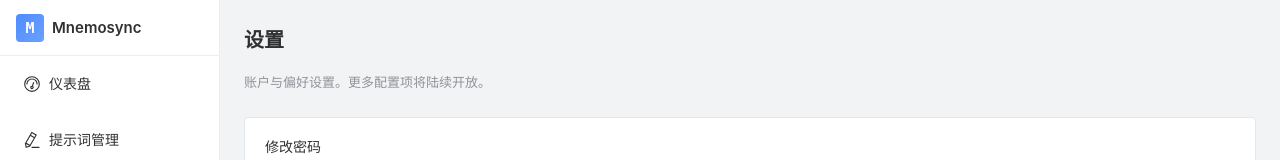
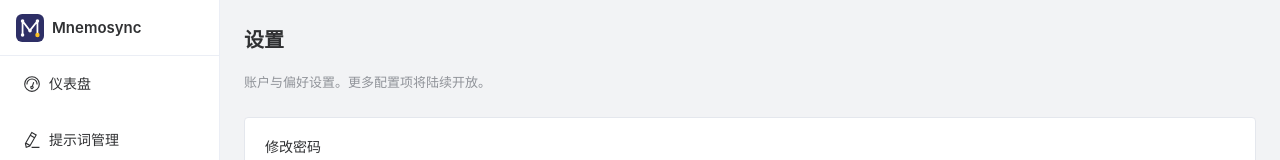
Before and after one commit to HarryHello/mnemosync, a Vue app in the folder ui/: page /settings in a window 1280 px wide. Shown: the top 160 px of the page. Built offline with nearby package versions, Linux system fonts and the light colour scheme; no server answers; sample sign-in values are in the browser's storage.

Commit message:
style(ui): 替换默认 Vue favicon 为 Mnemosync 记忆图标
favicon 用 SVG 版 (5 节点记忆图 + 琥珀色中枢), sidebar brandmark
和登录页 wordmark 都换成同一图标, 保持视觉一致。

```diff
--- a/ui/index.html
+++ b/ui/index.html
@@ -2,7 +2,7 @@
 <html lang="zh-CN">
   <head>
     <meta charset="UTF-8">
-    <link rel="icon" href="/favicon.ico">
+    <link rel="icon" type="image/svg+xml" href="/favicon.svg">
     <meta name="viewport" content="width=device-width, initial-scale=1.0">
     <title>Mnemosync 管理面板</title>
   </head>
--- a/ui/src/layouts/full/AppSidebar.vue
+++ b/ui/src/layouts/full/AppSidebar.vue
@@ -86,7 +86,7 @@ function handleUserCommand(cmd: string) {
 <template>
   <aside class="app-sidebar">
     <div class="brand">
-      <span class="brand-mark">M</span>
+      <img class="brand-mark" src="/favicon.svg" alt="Mnemosync" />
       <span class="brand-text">Mnemosync</span>
       <span v-if="version" class="version">v{{ version }}</span>
     </div>
@@ -158,15 +158,11 @@ function handleUserCommand(cmd: string) {
 }
 
 .brand-mark {
-  @include flex-center;
-
   width: 28px;
   height: 28px;
   border-radius: $radius-sm;
-  background: linear-gradient(135deg, $brand-primary, $brand-primary-hover);
-  color: #fff;
-  font-family: 'JetBrains Mono', Menlo, monospace;
-  font-weight: 700;
+  display: block;
+  object-fit: contain;
 }
 
 .menu {
--- a/ui/src/views/LoginPage.vue
+++ b/ui/src/views/LoginPage.vue
@@ -50,6 +50,7 @@ async function onSubmit() {
   <div class="login-page">
     <el-card class="login-card" shadow="hover">
       <div class="brand">
+        <img class="brand-mark" src="/favicon.svg" alt="Mnemosync" />
         <h1>Mnemosync</h1>
         <p class="subtitle">管理面板</p>
       </div>
@@ -113,6 +114,14 @@ async function onSubmit() {
   text-align: center;
   margin-bottom: $space-6;
 
+  .brand-mark {
+    display: block;
+    width: 56px;
+    height: 56px;
+    margin: 0 auto $space-2;
+    border-radius: 12px;
+  }
+
   h1 {
     font-size: 24px;
     font-weight: 700;
```
Also changed, not shown: ui/public/favicon.svg (added), 1 other file (tests, documents, lock files or other folders).
